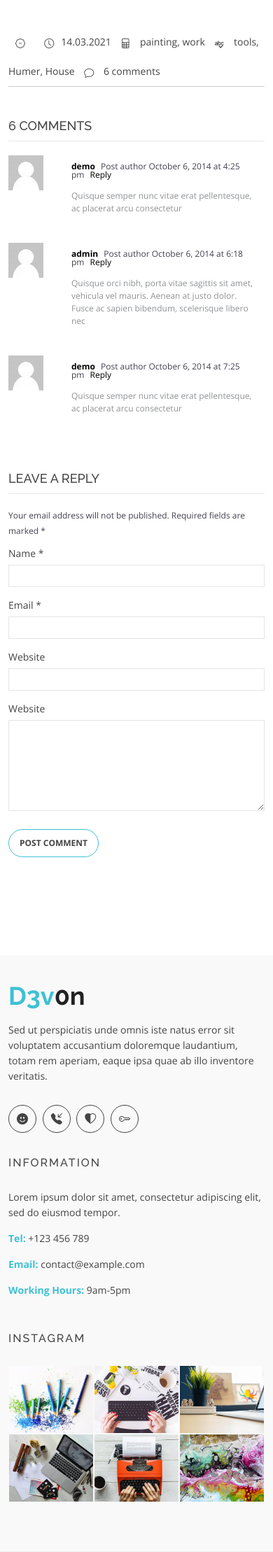
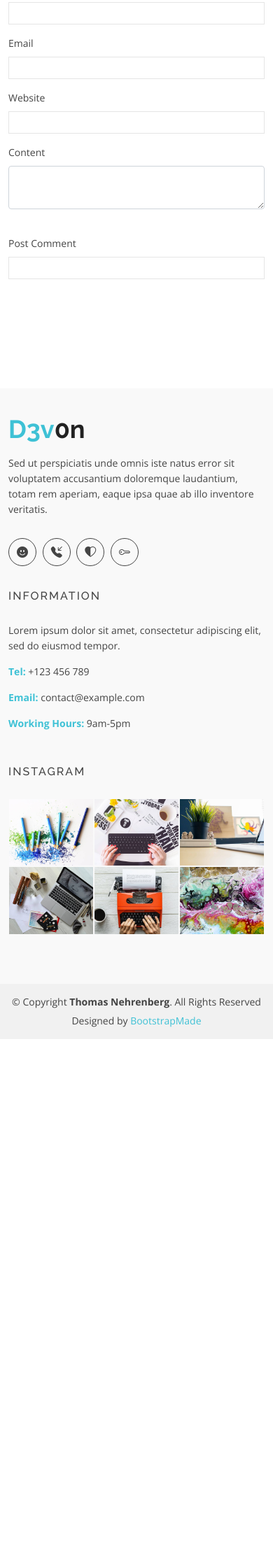
Before and after one commit to TommyNe/d3v0n-CMS, a Symfony app: template templates/blog/details.html.twig in a window 390 px wide. Shown: the part 3088-5306 px from the top of the page at 70% size. After the commit the page ends 4573 px from the top, so only its background shows below. Run offline with Twig, Linux system fonts and the light colour scheme; the template is opened without the code that fills it, so the values that code supplies are empty; form fields are guessed from the names that the template uses; some libraries are stand-ins or nearby versions.

Commit message:
add Comments

```diff
--- a/public/blog-details.html
+++ b/public/blog-details.html
@@ -368,19 +368,15 @@
                     <form action="#">
                       <div class="row">
                         <div class="col-lg-4 col-md-4">
-                          <p>Name *</p>
                           <input type="text" />
                         </div>
                         <div class="col-lg-4 col-md-4">
-                          <p>Email *</p>
                           <input type="email" />
                         </div>
                         <div class="col-lg-4 col-md-4">
-                          <p>Website</p>
                           <input type="text" />
                         </div>
                         <div class="col-lg-12 col-md-12 col-sm-12 comment-form-comment">
-                          <p>Website</p>
                           <textarea id="message-box" cols="30" rows="10"></textarea>
                           <input type="submit" value="Post Comment" />
                         </div>
--- a/templates/blog/details.html.twig
+++ b/templates/blog/details.html.twig
@@ -14,7 +14,7 @@
                                     <h1 class="title2">Blog Details </h1>
                                 </div>
                                 <div class="layer3">
-                                    <h2 class="title3">profesional Blog Page</h2>
+                                    <h2 class="title3">D3v0n</h2>
                                 </div>
                             </div>
                         </div>
@@ -33,7 +33,7 @@
                                 <!-- search option start -->
                                 <form action="#">
                                     <div class="search-option">
-                                        <input type="text" placeholder="Search...">
+                                        <input type="text" name="q" value="{{ app.request.query.get('q') }}" placeholder="Search...">
                                         <button class="button" type="submit">
                                             <i class="bi bi-search"></i>
                                         </button>
@@ -43,56 +43,23 @@
                             </div>
                             <div class="single-blog-page">
                                 <!-- recent start -->
+
                                 <div class="left-blog">
                                     <h4>recent post</h4>
                                     <div class="recent-post">
                                         <!-- start single post -->
+                                        {% for post in latest %}
                                         <div class="recent-single-post">
                                             <div class="post-img">
-                                                <a href="#">
-                                                    <img src="assets/img/blog/1.jpg" alt="">
+                                                <a href="{{ path ('blog.details', {id: post.id}) }}">
+                                                    <img src="{{ asset('bilder/' ~ post.pic) }}" alt="">
                                                 </a>
                                             </div>
                                             <div class="pst-content">
-                                                <p><a href="#"> Redug Lerse dolor sit amet consect adipis elit.</a></p>
+                                                <p><a href="{{ path ('blog.details', {id: post.id}) }}"> {{ post.Title }}</a></p>
                                             </div>
                                         </div>
-                                        <!-- End single post -->
-                                        <!-- start single post -->
-                                        <div class="recent-single-post">
-                                            <div class="post-img">
-                                                <a href="#">
-                                                    <img src="assets/img/blog/2.jpg" alt="">
-                                                </a>
-                                            </div>
-                                            <div class="pst-content">
-                                                <p><a href="#"> Redug Lerse dolor sit amet consect adipis elit.</a></p>
-                                            </div>
-                                        </div>
-                                        <!-- End single post -->
-                                        <!-- start single post -->
-                                        <div class="recent-single-post">
-                                            <div class="post-img">
-                                                <a href="#">
-                                                    <img src="assets/img/blog/3.jpg" alt="">
-                                                </a>
-                                            </div>
-                                            <div class="pst-content">
-                                                <p><a href="#"> Redug Lerse dolor sit amet consect adipis elit.</a></p>
-                                            </div>
-                                        </div>
-                                        <!-- End single post -->
-                                        <!-- start single post -->
-                                        <div class="recent-single-post">
-                                            <div class="post-img">
-                                                <a href="#">
-                                                    <img src="assets/img/blog/4.jpg" alt="">
-                                                </a>
-                                            </div>
-                                            <div class="pst-content">
-                                                <p><a href="#"> Redug Lerse dolor sit amet consect adipis elit.</a></p>
-                                            </div>
-                                        </div>
+                                        {% endfor %}
                                         <!-- End single post -->
                                     </div>
                                 </div>
@@ -184,6 +151,44 @@
                         </div>
                     </div>
                     <!-- End left sidebar -->
+                    {% if app.request.query.get('q') %}
+                        {% for quer in search %}
+                    <!-- Start search blog -->
+                    <div class="col-md-8 col-sm-8 col-xs-12">
+                        <div class="row">
+                            <div class="col-md-12 col-sm-12 col-xs-12">
+                                <div class="single-blog">
+                                    <div class="single-blog-img">
+                                        <a href="{{ path ('blog.details', {id: quer.id}) }}">
+                                            <img src="{{ asset('bilder/' ~ quer.pic)  }}" alt="">
+                                        </a>
+                                    </div>
+                                    <div class="blog-meta">
+                    <span class="comments-type">
+                      <i class="bi bi-chat"></i>
+                      <a href="#">{{ comment|length }} comments</a>
+                    </span>
+                                        <span class="date-type">
+                      <i class="bi bi-calendar"></i>{{ quer.date|date('d.m.Y') }}
+                    </span>
+                                    </div>
+                                    <div class="blog-text">
+                                        <h4>
+                                            <a href="{{ path ('blog.details', {id: quer.id}) }}">{{ quer.Title }}</a>
+                                        </h4>
+                                        <p>{{ quer.content[:50] }}...</p>
+                                    </div>
+                                    <span>
+                    <a href="{{ path ('blog.details', {id: quer.id}) }}" class="ready-btn">Read more</a>
+                  </span>
+                                </div>
+                            </div>
+                            <!-- End search blog -->
+                        {% endfor %}
+
+                    {% endif %}
+
+                    {% if not app.request.query.get('q') %}
                     <!-- Start single blog -->
                     <div class="col-md-8 col-sm-8 col-xs-12">
                         <div class="row">
@@ -209,98 +214,76 @@
                         <a href="#"> Humer</a>,
                         <a href="#">House</a>
                       </span>
-                                            <span><i class="bi bi-chat"></i> <a href="#">6 comments</a></span>
+                                            <span><i class="bi bi-chat"></i> <a href="#">{{ comment|length }} comments</a></span>
                                         </div>
                                         <div class="entry-content">
                                             <p>{{ details.content }}</p>
                                         </div>
                                     </div>
                                 </article>
+
                                 <div class="clear"></div>
+
+                                <!-- Comments -->
+
                                 <div class="single-post-comments">
                                     <div class="comments-area">
                                         <div class="comments-heading">
-                                            <h3>6 comments</h3>
+
+                                            <h3>{{ comment|length }} comments</h3>
                                         </div>
+                                        {% for post in comment %}
                                         <div class="comments-list">
                                             <ul>
                                                 <li class="threaded-comments">
                                                     <div class="comments-details">
                                                         <div class="comments-list-img">
-                                                            <img src="assets/img/blog/b02.jpg" alt="post-author">
+                                                            <img src="{{ asset('assets/img/blog/b02.jpg')  }}" alt="post-author">
                                                         </div>
+
+
                                                         <div class="comments-content-wrap">
                               <span>
-                                <b><a href="#">demo</a></b>
+                                <b><a href="#">{{ post.name }}</a></b>
                                 Post author
-                                <span class="post-time">October 6, 2014 at 4:25 pm</span>
+                                <span class="post-time">{{ post.date|date('d.m.Y') }}</span>
                                 <a href="#">Reply</a>
                               </span>
-                                                            <p>Quisque semper nunc vitae erat pellentesque, ac placerat arcu consectetur</p>
+                                                            <p>{{ post.content }}</p>
                                                         </div>
                                                     </div>
                                                 </li>
-                                                <li>
-                                                    <div class="comments-details">
-                                                        <div class="comments-list-img">
-                                                            <img src="assets/img/blog/b02.jpg" alt="post-author">
-                                                        </div>
-                                                        <div class="comments-content-wrap">
-                              <span>
-                                <b><a href="#">admin</a></b>
-                                Post author
-                                <span class="post-time">October 6, 2014 at 6:18 pm </span>
-                                <a href="#">Reply</a>
-                              </span>
-                                                            <p>Quisque orci nibh, porta vitae sagittis sit amet, vehicula vel mauris. Aenean at justo dolor. Fusce ac sapien bibendum, scelerisque libero nec</p>
-                                                        </div>
-                                                    </div>
-                                                </li>
-                                                <li class="threaded-comments">
-                                                    <div class="comments-details">
-                                                        <div class="comments-list-img">
-                                                            <img src="assets/img/blog/b02.jpg" alt="post-author">
-                                                        </div>
-                                                        <div class="comments-content-wrap">
-                              <span>
-                                <b><a href="#">demo</a></b>
-                                Post author
-                                <span class="post-time">October 6, 2014 at 7:25 pm</span>
-                                <a href="#">Reply</a>
-                              </span>
-                                                            <p>Quisque semper nunc vitae erat pellentesque, ac placerat arcu consectetur</p>
-                                                        </div>
-                                                    </div>
-                                                </li>
-                                            </ul>
-                                        </div>
-                                    </div>
+
+
+                                    {% endfor %}
+
+                                    <!-- Comment Form -->
+                                    {{ form_start(coform) }}
                                     <div class="comment-respond">
                                         <h3 class="comment-reply-title">Leave a Reply </h3>
                                         <span class="email-notes">Your email address will not be published. Required fields are marked *</span>
                                         <form action="#">
                                             <div class="row">
                                                 <div class="col-lg-4 col-md-4">
-                                                    <p>Name *</p>
-                                                    <input type="text" />
+                                                    {{form_row(coform.name)}}
                                                 </div>
                                                 <div class="col-lg-4 col-md-4">
-                                                    <p>Email *</p>
-                                                    <input type="email" />
+                                                    {{form_row(coform.email)}}
                                                 </div>
                                                 <div class="col-lg-4 col-md-4">
-                                                    <p>Website</p>
-                                                    <input type="text" />
+                                                    {{form_row(coform.website)}}
                                                 </div>
                                                 <div class="col-lg-12 col-md-12 col-sm-12 comment-form-comment">
-                                                    <p>Website</p>
-                                                    <textarea id="message-box" cols="30" rows="10"></textarea>
-                                                    <input type="submit" value="Post Comment" />
+                                                   {{ form_row(coform.content) }}
+                                                    <br/>
+                                                    {{form_row(coform.post, { 'label': 'Post Comment' }, {'class': 'comment-respond input[type="submit"]'})}}
                                                 </div>
                                             </div>
                                         </form>
                                     </div>
+                                    {{ form_end(coform) }}
                                 </div>
+                                {% endif %}
                                 <!-- single-blog end -->
                             </div>
                         </div>
```
Also changed, not shown: migrations/Version20210312193619.php (added, +33 -0 lines), migrations/Version20210313082221.php (added, +37 -0 lines), migrations/Version20210313120230.php (added, +33 -0 lines), src/Controller/BlogController.php (+61 -2 lines), src/Entity/Blog.php (+42 -0 lines), src/Entity/Comment.php (added, +143 -0 lines), src/Form/CommentType.php (added, +28 -0 lines), src/Repository/CommentRepository.php (added, +50 -0 lines).
